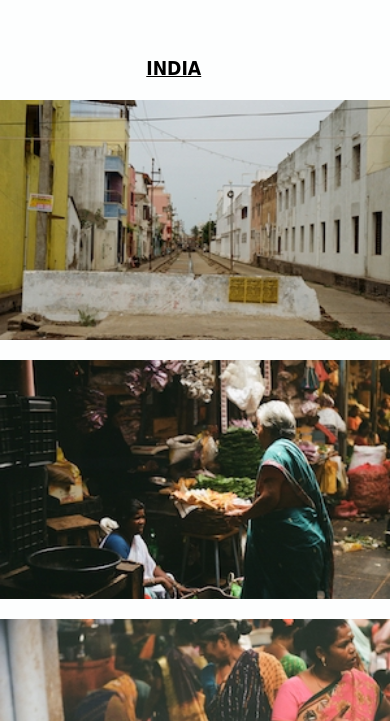
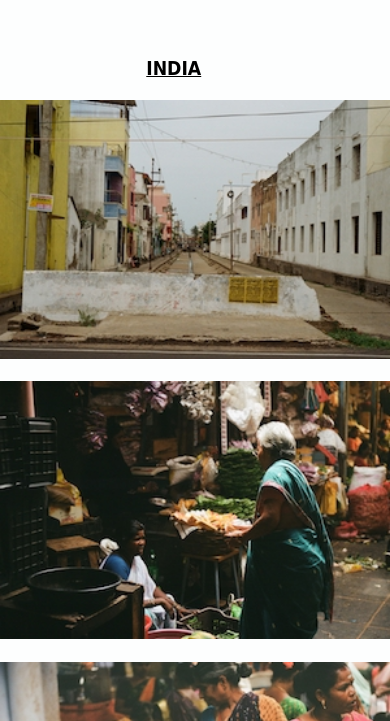
Before and after one commit to davedwight/davedwight.github.io, a plain HTML site: page india.html in a window 390 px wide. Shown: the part 123-844 px from the top of the page. Drawn offline with nearby package versions, Linux system fonts and the light colour scheme; some packages are replaced by stand-ins of ours; a script that the page names is missing.

Commit message:
photo cropping on photo pages

```diff
--- a/stylesheet_photosub.css
+++ b/stylesheet_photosub.css
@@ -82,7 +82,7 @@ h5 {
 	float: left;
 	position: relative;
 	width: 33.3%;
-	padding-bottom: 22.2%;
+	padding-bottom: 24%;
 }
 
 .boxInner {
@@ -120,7 +120,7 @@ span {
 
 	.box {
 		width: 50%;
-		padding-bottom: 33.3%;
+		padding-bottom: 35%;
 		}
 
 	#footer {
@@ -200,7 +200,7 @@ span {
 
 	.box {
 		width: 100%;
-		padding-bottom: 66.6%;
+		padding-bottom: 72%;
 		}
 
 	.boxInner {
```
